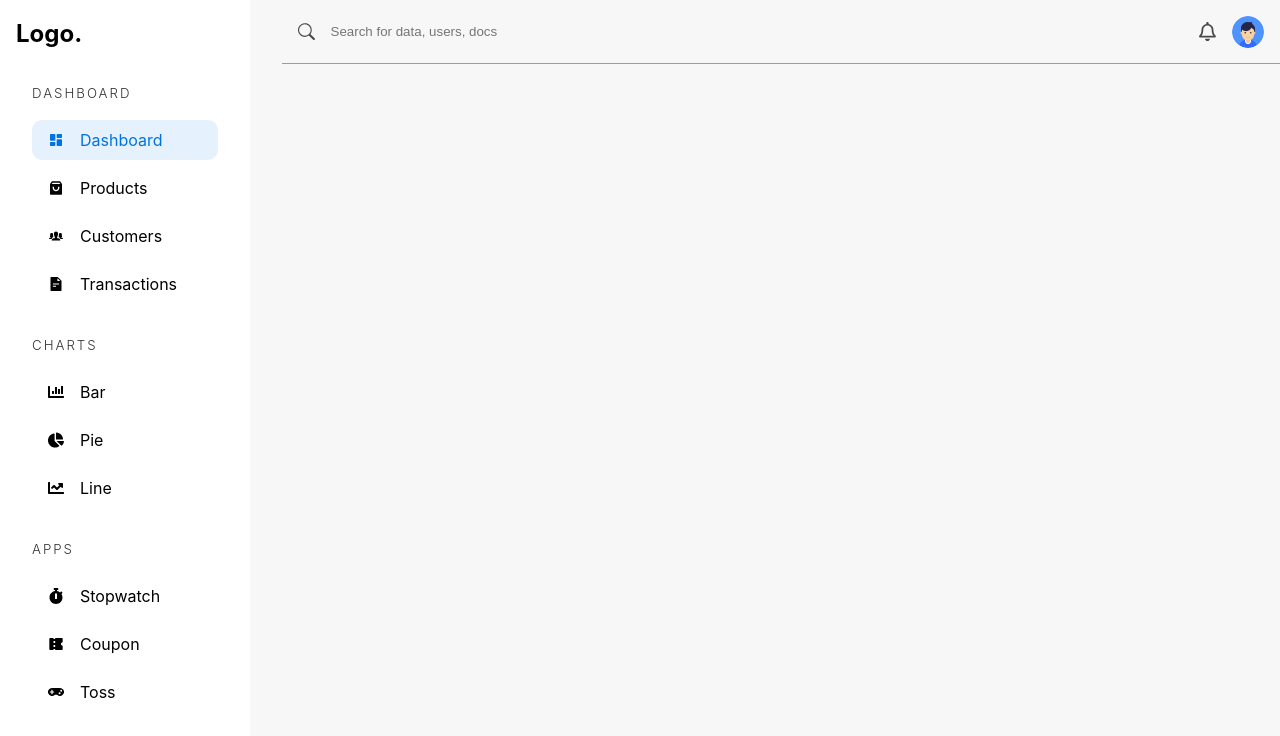
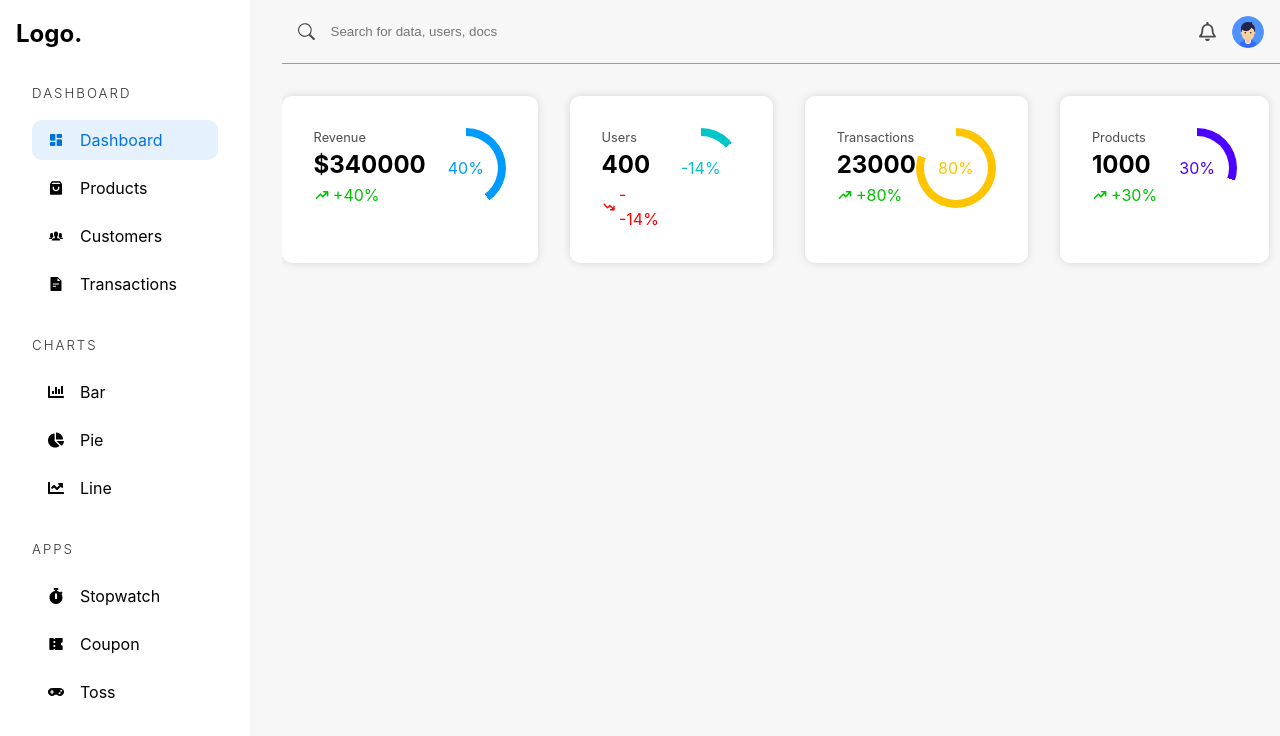
Before and after one commit to abhidjango-py/dashboard, a React (Vite) app: page /admin/dashboard in a window 1280 px wide. Shown: the top 736 px of the page. Built offline with nearby package versions, Linux system fonts and the light colour scheme.

Commit message:
dashboard top section completed

```diff
--- a/src/pages/dashboard.tsx
+++ b/src/pages/dashboard.tsx
@@ -2,6 +2,7 @@
 import AdminSidebar from "../components/AdminSidebar";
 import { FaRegBell } from "react-icons/fa";
 import userImg from "../assets/userimg.png";
+import { HiTrendingDown, HiTrendingUp } from "react-icons/hi";
 const dashboard = () => {
   return (
     <div className="adminContainer">
@@ -15,9 +16,35 @@
           <FaRegBell/>
           <img src={userImg} alt="acc_icon" />
         </div>
+        <section className="widgetContainer">
+          <WidgetItem percent={40} amount={true} value={340000} heading="Revenue" color="rgb(0 155 255)"/>
+          <WidgetItem percent={-14} value={400} heading="Users" color="rgb(0 198 202)"/>
+          <WidgetItem percent={80} value={23000} heading="Transactions" color="rgb(255 196 0)"/>
+          <WidgetItem percent={30} value={1000} heading="Products" color="rgb(76 0 255)"/>
+
+        </section>
       </main>
     </div>
   );
 };
 
+interface WidgetItemProps {
+heading : string;
+value : number;
+percent : number;
+color:string;
+amount?:boolean;
+}
+
+const WidgetItem = ({heading,value,percent,color,amount=false}:WidgetItemProps) =>(
+  <article className="widget">
+    <div className="widgetInfo">
+      <p>{heading}</p>
+      <h4>{amount?`$${value}`:value}</h4>
+      {percent>0? <span className="green"><HiTrendingUp/>+{percent}%{" "}</span>:<span className="red"><HiTrendingDown/>-{percent}%{" "}</span> }
+    </div>
+    <div className="widgetCircle" style={{background:`conic-gradient(${color} ${Math.abs(percent)/100*360}deg, rgb(255,255,255) 0)`}}>
+      <span style={{color,}}>{percent}%</span>
+    </div>
+  </article>)
 export default dashboard;
--- a/src/styles/_dashboard.scss
+++ b/src/styles/_dashboard.scss
@@ -18,6 +18,53 @@
             border-radius: 50%;
         }
     }
+    .widgetContainer{
+
+        @include flex(row,space-between, stretch, 2rem);
+        padding : 2rem 2rem 2rem 0;
+        .widget{
+            width: 16rem;
+            background-color: white;
+            box-shadow: 0 0 10px rgba(0, 0, 0, 0.13);
+            padding: 2rem;
+            border-radius: 10px;
+            @include flex(row,space-between, stretch, 0);
+
+            .widgetInfo{
+                >p {
+                    opacity: 0.7;
+                    font-size: 0.8rem;
+                }
+                >h4 {
+                    font-size: 1.5rem;
+                }
+                >span{
+                    @include flex(row,unset,center,0.2rem);
+                }
+
+            }
+            .widgetCircle{
+                position: relative;
+                @include square(5rem);
+                border-radius: 50%;
+                display: grid;
+                place-items: center;
+                background-color: aqua;
+                flex: none;
+                &::before{
+                    content: "";
+                    position: absolute;
+                    @include square(4rem);
+                    background-color: white;
+                    border-radius: 100%;
+                }
+                span{
+                    position: relative;
+                }
+            }
+
+        }
+    }
 
 
 
```
